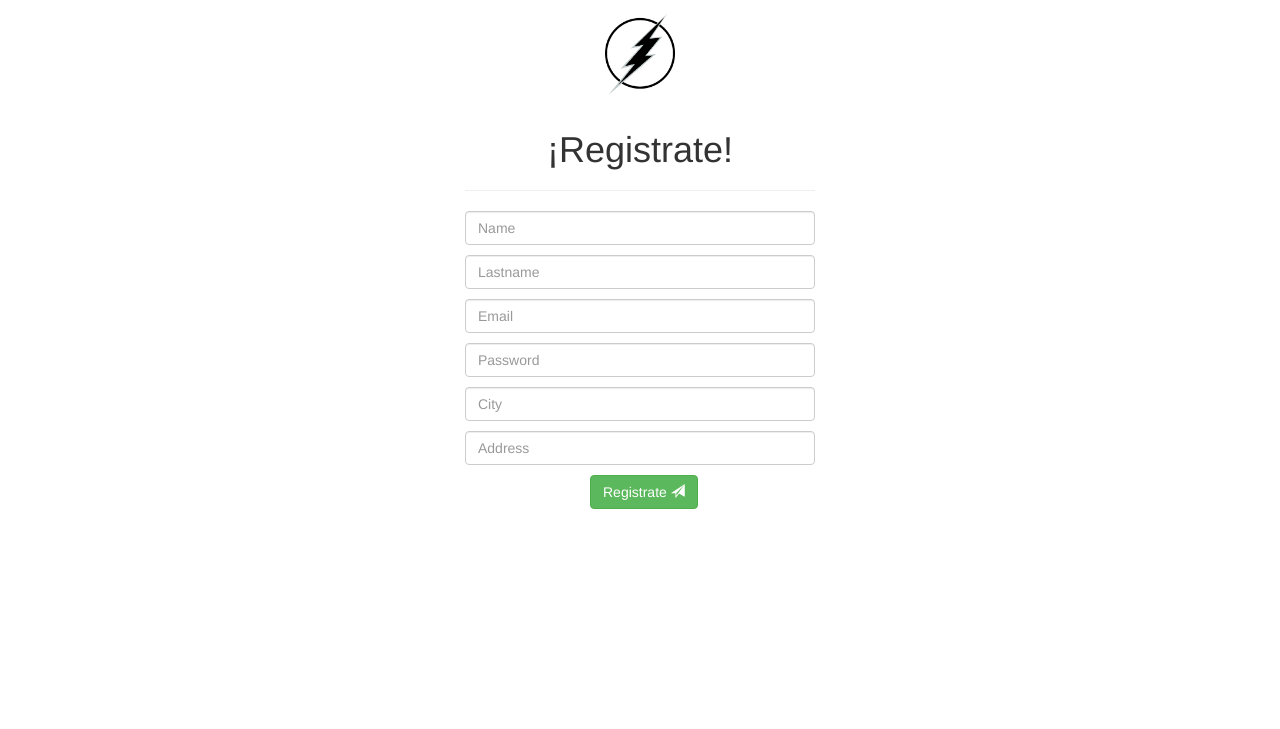
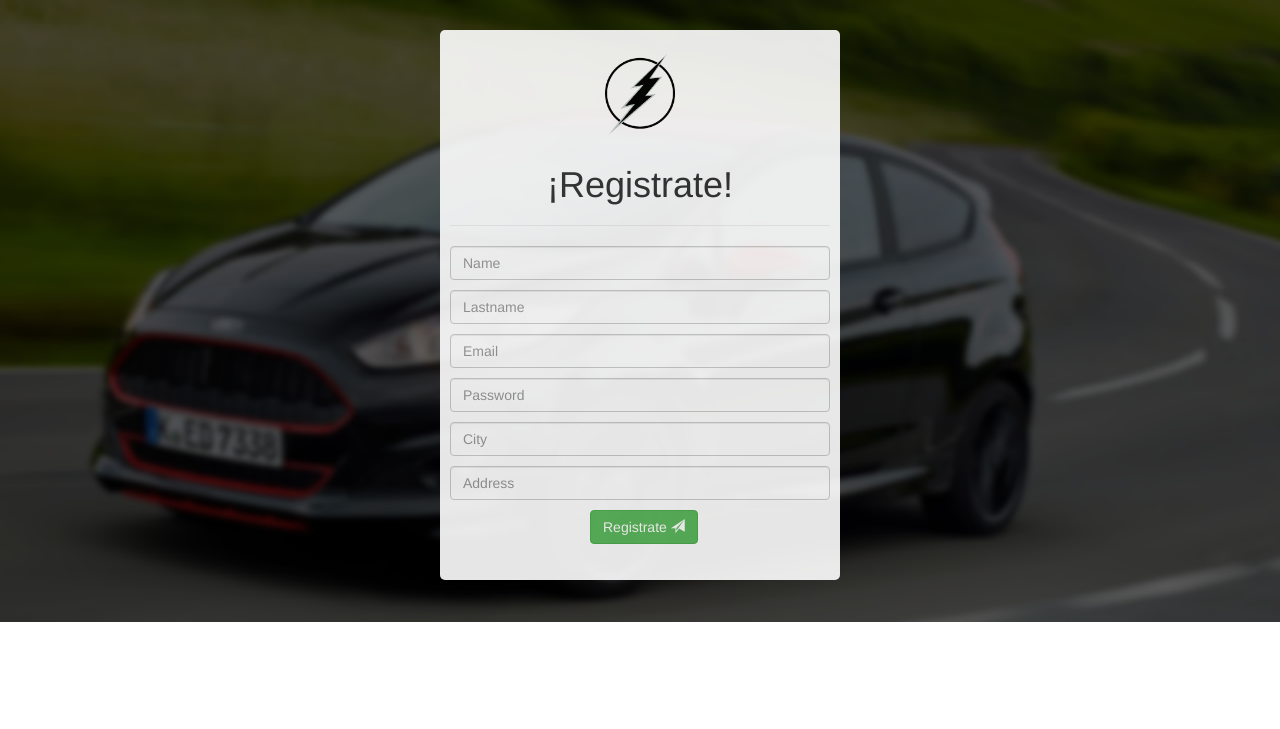
Before and after one commit to SanalbuDev1/Agile_Proyect, a PHP site: page /registro.html in a window 1280 px wide. Shown: the top 729 px of the page. Run offline with PHP 8.4, Linux system fonts and the light colour scheme.

Commit message:
tercer push

```diff
--- a/css/master2.css
+++ b/css/master2.css
@@ -1,6 +1,20 @@
-/*body{
-	background: url(../imgs/thunder.png)no-repeat center center;
-}*/
+body{
+	background: url(../imgs/fiesta2.png)no-repeat;
+	background-size: 100%;
+	height: 700px;
+	overflow-y: hidden;
+	width: 100%;
+}
+
+section#first{
+	background-color: #fff;
+	border-radius: 5px;
+	height: 550px;
+	padding: 10px;
+	margin: 30px auto;
+	opacity: 0.9;
+	width: 400px;
+}
 div.logo{
 	background: url(../imgs/thunder.png)no-repeat center center;
 	background-size: 70%;
--- a/registro.html
+++ b/registro.html
@@ -7,12 +7,10 @@
 	<link rel="stylesheet" href="css/master2.css">
 </head>
 <body>
-<div class="logo"></div>
-<div class="container">
-  <div class="col-xs-5 col-md-4"></div>
-  <div class="col-xs-6 col-md-4">
-  		<h1 class="title">¡Registrate!</h1>
-  		<hr>
+<section id="first">
+	<div class="logo"></div>
+	  	<h1 class="title">¡Registrate!</h1>
+	  	<hr>
 		<form method="get" action="phpregistro.php">
 			<input type="text" name="name" class="form-control" placeholder="Name">
 			<input type="text" name="lastname" class="form-control" placeholder="Lastname">
@@ -25,6 +23,6 @@
 			</div>
 		</form>
 	</div>
-</div>
+</section>
 </body>
 </html>
```
Also changed, not shown: imgs/fiesta2.png (added).
